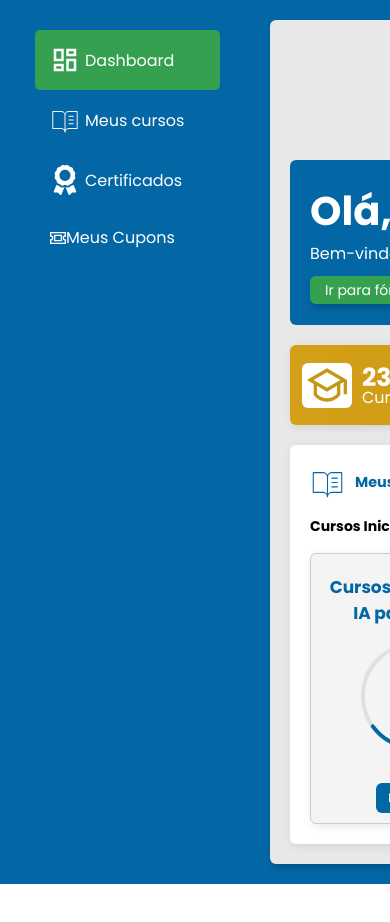
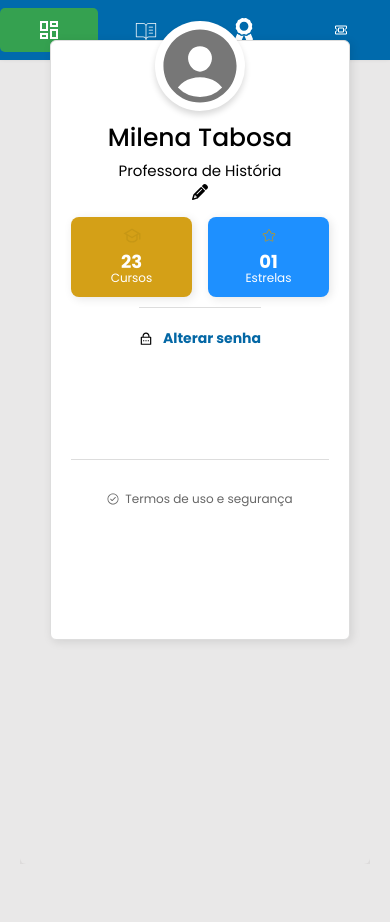
Before and after one commit to MiTabosa/Projeto-Desbrave, a React (Vite) app: page /dashboard in a window 390 px wide. Shown: the top 922 px of the page. Before the commit the page ends 884 px from the top, so only its background shows below. Built offline with nearby package versions, Linux system fonts and the light colour scheme.

Commit message:
alteração de erro em componente jsx

```diff
--- a/src/components/BottomDashboard/BottomDashboard.css
+++ b/src/components/BottomDashboard/BottomDashboard.css
@@ -18,3 +18,19 @@
     display: flex;
     flex-direction: column;
 }
+
+
+@media (max-width: 768px) {
+    .container {
+        background-color: #dddbdb;
+
+
+    }
+
+    .content {
+
+        box-shadow: none
+    }
+
+
+}
--- a/src/components/NavbarDashboard/NavbarDashboard.css
+++ b/src/components/NavbarDashboard/NavbarDashboard.css
@@ -49,3 +49,9 @@
 .menu-drop button:hover {
   background: #f0f0f0;
 }
+
+@media (max-width: 768px) {
+  .usuario {
+    display: none;
+  }
+}
--- a/src/components/NavbarDashboard/NavbarDashboard.jsx
+++ b/src/components/NavbarDashboard/NavbarDashboard.jsx
@@ -16,8 +16,8 @@ export default function NavbarDashboard() {
               <div className="menu-drop">
                 <button onClick={() => navigate("/#")}>Início</button>
                 <button onClick={() => navigate("/mapa")}>Mapa</button>
-                <button onClick={() => navigate("/sobre")}>Parceiros</button>
-                <button onClick={() => navigate("/parceiros")}>Sobre</button>
+                <button onClick={() => navigate("/parceiros")}>Parceiros</button>
+                <button onClick={() => navigate("/sobre")}>Sobre</button>
 
 
 
--- a/src/components/Sidebar/Sidebar.css
+++ b/src/components/Sidebar/Sidebar.css
@@ -12,6 +12,11 @@
   padding: 20px;
   position: fixed;
   height: 100vh;
+  top: 0;
+  left: 0;
+  display: flex;
+  flex-direction: column;
+  justify-content: flex-start;
 }
 
 .sidebar ul {
@@ -64,3 +69,56 @@
   margin-left: 250px;
   padding: 20px;
 }
+
+
+@media (max-width: 768px) {
+  .sidebar {
+    width: 100%;
+    height: 60px;
+    position: fixed;
+    bottom: 0;
+    left: 0;
+    background: #006aac;
+    display: flex;
+    flex-direction: row;
+    justify-content: space-around;
+    align-items: center;
+    padding: 0;
+    box-shadow: 0 -2px 5px rgba(0, 0, 0, 0.2);
+  }
+
+  .sidebar ul {
+    display: flex;
+    width: 100%;
+    justify-content: space-around;
+    padding: 0;
+    margin: 0;
+  }
+
+  .sidebar li {
+    flex: 1;
+    text-align: center;
+    padding: 10px;
+    margin: 0;
+  }
+
+  .sidebar-item {
+    flex-direction: column;
+    justify-content: center;
+    align-items: center;
+    font-size: 12px;
+  }
+
+  .sidebar-item .icon {
+    width: 24px;
+    height: 24px;
+    margin: 0;
+  }
+
+
+  .dashboard-content {
+    margin-left: 0;
+    padding-bottom: 80px;
+    background-color: #E9E8E8;
+  }
+}
--- a/src/components/Sidebar/Sidebar.jsx
+++ b/src/components/Sidebar/Sidebar.jsx
@@ -4,14 +4,26 @@ import { PiBookOpenTextThin } from "react-icons/pi";
 import { FaAward } from "react-icons/fa";
 import { GrTicket } from "react-icons/gr";
 import { useLocation, useNavigate } from "react-router-dom";
+import { useEffect, useState } from "react";
 
 export default function Sidebar({ children }) {
   const navigate = useNavigate();
   const location = useLocation(); // Obtém a URL atual
+  const [isMobile, setIsMobile] = useState(window.innerWidth <= 768);
+
+  useEffect(() => {
+    const handleResize = () => {
+      setIsMobile(window.innerWidth <= 768);
+    }
+
+    window.addEventListener("resize", handleResize);
+    return () => window.removeEventListener("resize", handleResize);
+
+  }, []);
 
   return (
     <div className="dashboard-container">
-      <aside className="sidebar">
+      <aside className={`sidebar ${isMobile ? "mobile-sidebar" : ""}`}>
         <ul>
           <li
             className={`sidebar-item ${
@@ -19,7 +31,7 @@ export default function Sidebar({ children }) {
             }`}
             onClick={() => navigate("/dashboard")}
           >
-            <MdOutlineDashboard className="icon" /> <span>Dashboard</span>
+            <MdOutlineDashboard className="icon" /> {!isMobile && <span>Dashboard</span>}
           </li>
 
           <li
@@ -28,7 +40,8 @@ export default function Sidebar({ children }) {
             }`}
             onClick={() => navigate("/meusCursos")}
           >
-            <PiBookOpenTextThin className="icon" /> <span>Meus cursos</span>
+            <PiBookOpenTextThin className="icon" />
+            {!isMobile && <span>Meus cursos</span>}
           </li>
 
           <li
@@ -37,7 +50,8 @@ export default function Sidebar({ children }) {
             }`}
             onClick={() => navigate("/certificados")}
           >
-            <FaAward className="icon" /> <span>Certificados</span>
+            <FaAward className="icon" />
+            {!isMobile && <span>Certificados</span>}
           </li>
 
           <li
@@ -46,7 +60,8 @@ export default function Sidebar({ children }) {
             }`}
             onClick={() => navigate("/cupons")}
           >
-            <GrTicket className="iconTickt" /> <span>Meus Cupons</span>
+            <GrTicket className="iconTickt" />
+            {!isMobile && <span>Meus Cupons</span>}
           </li>
         </ul>
       </aside>
--- a/src/pages/Dashboard/Dashboard.css
+++ b/src/pages/Dashboard/Dashboard.css
@@ -368,3 +368,104 @@
   gap: 6px;
   margin-top: 20px;
 }
+
+@media (min-width: 769px) {
+
+  .container-profile .info-general {
+    display: none;
+  }
+}
+
+
+@media (max-width: 768px) {
+  .header-dashboard {
+    display: none;
+  }
+
+
+  .content-wrap {
+    display: none;
+  }
+
+
+
+.left-section {
+  flex: 3;
+  display: flex;
+  flex-direction: column;
+}
+
+
+
+.container-profile {
+  width: 300px;
+  height: 600px;
+  background: white;
+  border-radius: 6px;
+  padding: 20px;
+  box-shadow: 2px 2px 10px rgba(0, 0, 0, 0.1);
+  text-align: center;
+  display: flex;
+  flex-direction: column;
+  align-items: center;
+  border: 1px solid #ddd;
+  position: absolute;
+  top: 0;
+  right: 0;
+}
+
+.info-general {
+  display: flex;
+  justify-content: space-between;
+  width: 100%;
+  margin-top: 10px;
+}
+
+.info-card-dashboard {
+  width: 48%;
+  background: #f4f4f4;
+  padding: 10px;
+  border-radius: 8px;
+  display: flex;
+  align-items: center;
+  justify-content: center;
+}
+.info-card-courses {
+  background: #d4a017;
+}
+
+.info-card-star {
+  background: #1e90ff;
+}
+
+.icon-number {
+  display: flex;
+  align-items: center;
+}
+
+.icon-container {
+  width: 40px;
+  height: 40px;
+  background: white;
+  border-radius: 50%;
+  display: flex;
+  align-items: center;
+  justify-content: center;
+  margin-right: 10px;
+}
+
+.number-text {
+  text-align: left;
+}
+
+.number-general {
+  font-size: 18px;
+  font-weight: bold;
+}
+
+.label-general {
+  font-size: 12px;
+}
+
+
+}
--- a/src/pages/Dashboard/Dashboard.jsx
+++ b/src/pages/Dashboard/Dashboard.jsx
@@ -1,4 +1,4 @@
-import { useRef, useState } from "react";
+import { useEffect, useRef, useState } from "react";
 import { useNavigate } from "react-router-dom";
 import "./Dashboard.css";
 import BottomDashboard from "../../components/BottomDashboard/BottomDashboard";
@@ -26,6 +26,15 @@ const Dashboard = () => {
   const [name, setName] = useState("Milena");
   const [subName, setSubName] = useState("Tabosa");
   const [subtitle, setSubtitle] = useState("Professora de História");
+  const [isMobile, setIsMobile] = useState(window.innerWidth <= 768);
+
+  useEffect(() => {
+    const handleResize = () => {
+      setIsMobile(window.innerWidth <= 768);
+    };
+    window.addEventListener("resize", handleResize);
+    return () => window.removeEventListener("resize", handleResize);
+  }, []);
 
   // troca de nomes, sobrenome e descrição
   const nameRef = useRef(null);
@@ -78,8 +87,6 @@ const Dashboard = () => {
     },
   ];
 
-
-
   const cursosFiltrados = cursos.filter(
     (curso) => filtro === "todos" || curso.status === filtro
   );
@@ -106,6 +113,9 @@ const Dashboard = () => {
                   Ir para fórum <BsArrow90DegRight />
                 </button>
               </div>
+
+              {/* Exibir os cartões apenas no desktop */}
+              {!isMobile && (
                 <div className="info-general">
                   <div className="info-card-dashboard info-card-courses">
                     <div className="icon-number">
@@ -126,16 +136,14 @@ const Dashboard = () => {
                       </div>
                       <div className="number-text">
                         <p className="number-general">
-                        {/*adicionar um 0 nos numeros */}
-                           {infoGeral.estrelas < 10
-                          ? `0${infoGeral.estrelas}`
-                          : infoGeral.estrelas}
+                          {infoGeral.estrelas < 10 ? `0${infoGeral.estrelas}` : infoGeral.estrelas}
                         </p>
                         <p className="label-general">Estrelas</p>
                       </div>
                     </div>
                   </div>
                 </div>
+              )}
             </div>
 
             {/* Área de Informações do Usuário */}
@@ -147,58 +155,47 @@ const Dashboard = () => {
               <div className="title-profile">
                 {editing ? (
                   <div>
-                    <input
-                      ref={nameRef}
-                      type="text"
-                      value={name}
-                      onChange={(e) => setName(e.target.value)}
-                      onBlur={handleEnter}
-                      className="input-profile"
-                      autoFocus
-                    />
-                    <input
-                      ref={SubNameRef}
-                      type="text"
-                      value={subName}
-                      onChange={(e) => setSubName(e.target.value)}
-                      onBlur={handleEnter}
-                      className="input-profile"
-                    />
-                    <input
-                      ref={SubRef}
-                      type="text"
-                      value={subtitle}
-                      onChange={(e) => setSubtitle(e.target.value)}
-                      onBlur={handleEnter}
-                      className="input-profile"
-                    />
+                    <input ref={nameRef} type="text" value={name} onChange={(e) => setName(e.target.value)} onBlur={handleEnter} className="input-profile" autoFocus />
+                    <input ref={SubNameRef} type="text" value={subName} onChange={(e) => setSubName(e.target.value)} onBlur={handleEnter} className="input-profile" />
+                    <input ref={SubRef} type="text" value={subtitle} onChange={(e) => setSubtitle(e.target.value)} onBlur={handleEnter} className="input-profile" />
                   </div>
                 ) : (
-                  <>
                   <>
                     <h2>
                       <span className="name-dashboard">{name}</span>
                       <span className="subname-dashboard"> {subName}</span>
                     </h2>
                     <p className="subtitle-dashboard">{subtitle}</p>
-                    </>
-                    <FaPencil
-                      onClick={editClick}
-                      style={{ cursor: "pointer" }}
-                    />
+                    <FaPencil onClick={editClick} style={{ cursor: "pointer" }} />
                   </>
                 )}
               </div>
 
+              {/* Renderiza os cartões apenas no mobile */}
+              {isMobile && (
+                <div className="info-general">
+                  <div className="info-card-dashboard info-card-courses">
+                    <RiGraduationCapLine className="icon-general" />
+                    <p className="number-general">{infoGeral.cursos}</p>
+                    <p className="label-general">Cursos</p>
+                  </div>
+
+                  <div className="info-card-dashboard info-card-star">
+                    <CiStar className="icon-general" />
+                    <p className="number-general">
+                      {infoGeral.estrelas < 10 ? `0${infoGeral.estrelas}` : infoGeral.estrelas}
+                    </p>
+                    <p className="label-general">Estrelas</p>
+                  </div>
+                </div>
+              )}
+
               <div className="profile-info">
                 <p>
                   <RiLockPasswordLine />
-                  <a onClick={() => navigate("/esqueceuSenha")}>
-                    Alterar senha
-                  </a>
+                  <a onClick={() => navigate("/esqueceuSenha")}>Alterar senha</a>
                 </p>
               </div>
-
               <div className="profile-terms">
                 <a onClick={() => navigate("/diretrizes")}>
                   <GoCheckCircle /> Termos de uso e segurança
--- a/src/pages/MeusCursos/MeusCursos.css
+++ b/src/pages/MeusCursos/MeusCursos.css
@@ -19,8 +19,6 @@
     text-align: center;
 
 }
-
-
 
 .curso-dcard {
     width: 320px;
--- a/src/pages/Pontos/Pontos.css
+++ b/src/pages/Pontos/Pontos.css
@@ -158,7 +158,7 @@
   margin-top: 5px;
 }
 
-@media only screen and (min-width: 300px) and (max-width: 767px) {
+@media (max-width: 768px) {
 
   /* pagina inicial */
   .paragrafo-desktop {
@@ -184,10 +184,11 @@
     width: 220px;
   }
 
-  .button-init {
-    z-index: 10;
+.button-init {
+    z-index: 100;
     position: relative;
   }
+
 
 
 /* scanner  */
@@ -195,8 +196,8 @@
   position: fixed;
   top: 0;
   left: 0;
-  width: 100vw; /* Ocupa 100% da largura */
-  height: 100vh; /* Ocupa 100% da altura */
+  width: 100vw;
+  height: 100vh;
   display: flex;
   align-items: center;
   justify-content: center;
@@ -242,7 +243,7 @@
     margin-top: 40px;
   }
 
-  /* unvalido */
+  /* invalido */
 
   .button-container-erro {
     flex-direction: column;
@@ -251,5 +252,4 @@
   }
 
 
-
 }
```
Also changed, not shown: src/pages/Pontos/ScannerComponent.jsx (renamed from src/pages/Pontos/ScannerComponent.tsx). Lines whose indentation alone changed are shown as unchanged.
